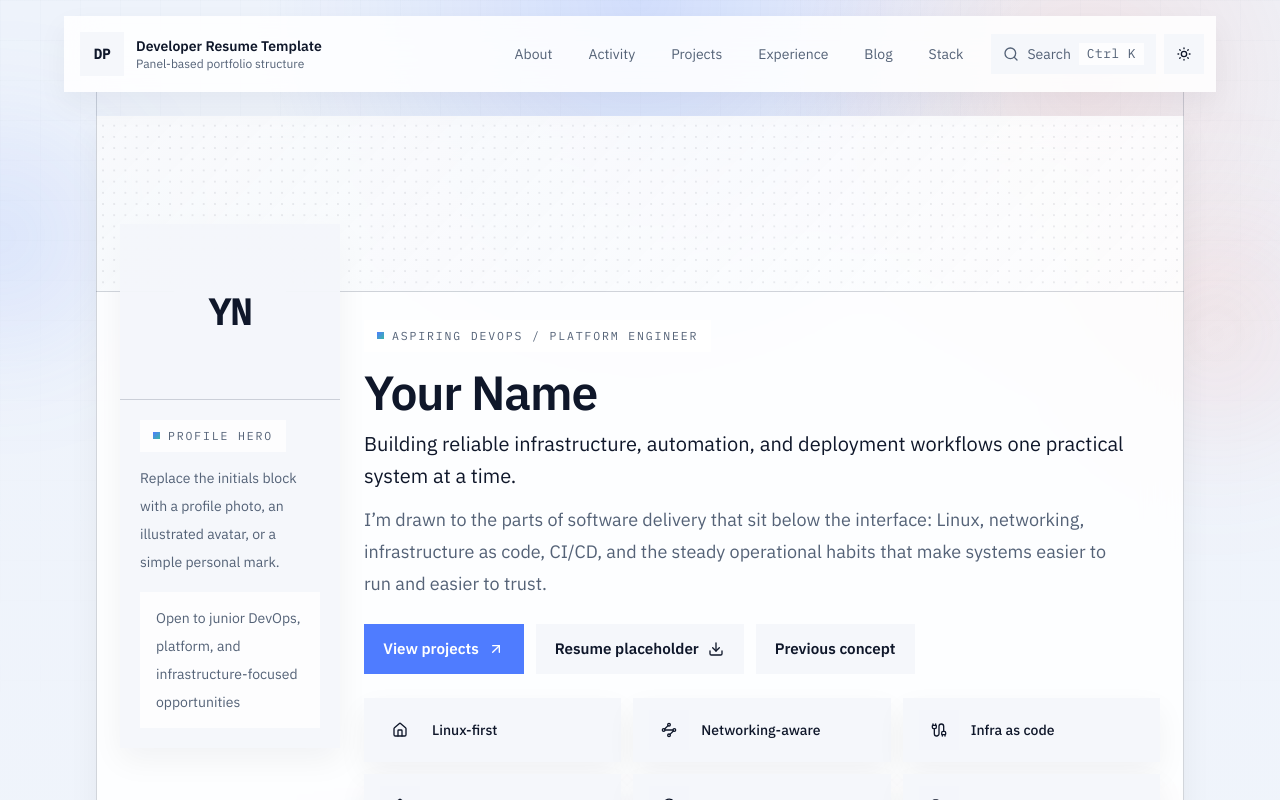
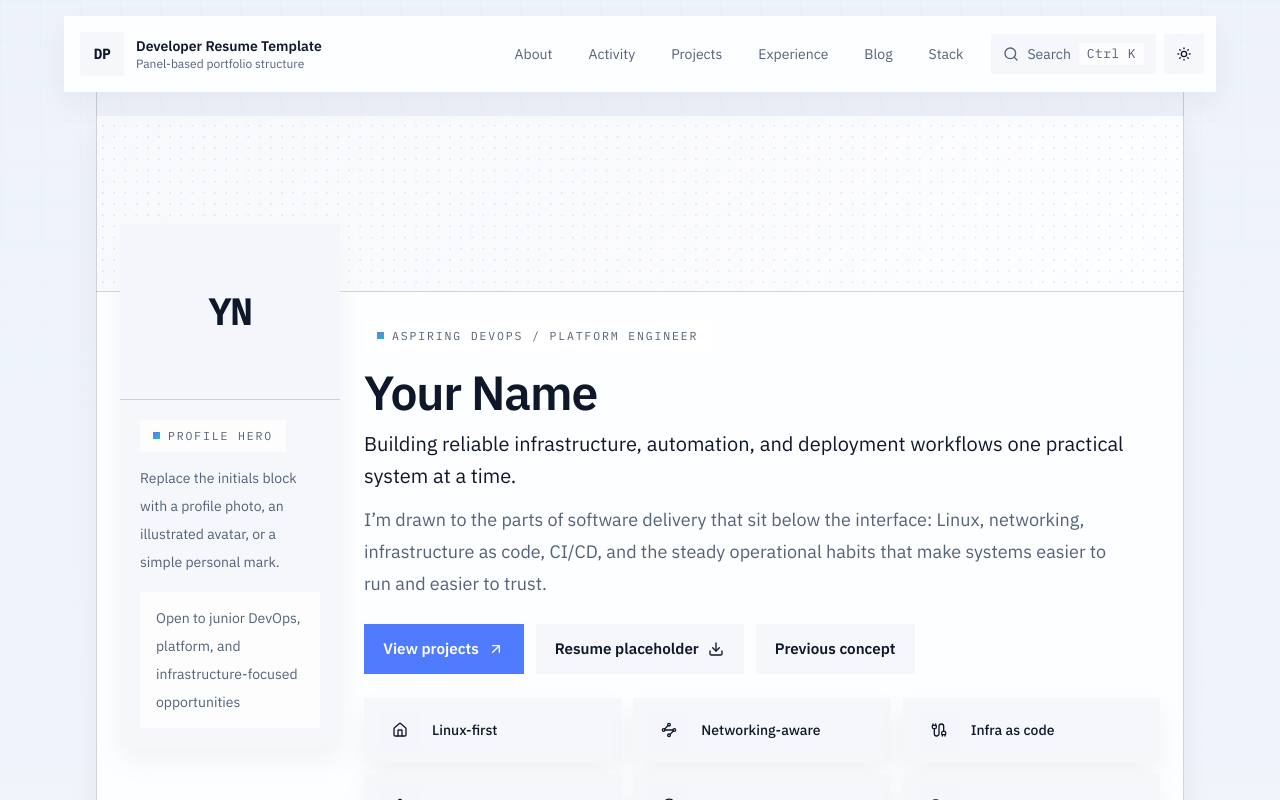
Before and after one commit to Sureinity/portfolio, a Next.js app: page / in a window 1280 px wide. Shown: the top 800 px of the page. Built offline with nearby package versions, Linux system fonts and the light colour scheme.

Commit message:
style(background): remove atmospheric glow patches
Keep the existing navy grid background treatment and remove only the colored glow overlays from the global background and homepage backdrop.

```diff
--- a/src/app/globals.css
+++ b/src/app/globals.css
@@ -50,8 +50,6 @@ html {
 body {
   min-height: 100vh;
   background:
-    radial-gradient(circle at top, rgba(79, 124, 255, 0.18), transparent 24rem),
-    radial-gradient(circle at 85% 10%, rgba(249, 115, 91, 0.12), transparent 20rem),
     linear-gradient(180deg, var(--background) 0%, color-mix(in srgb, var(--background) 92%, white 8%) 100%);
   color: var(--foreground);
   font-family: var(--font-ibm-plex-sans), sans-serif;
--- a/src/app/page.tsx
+++ b/src/app/page.tsx
@@ -30,12 +30,6 @@ import {
 export default function Home() {
   return (
     <div className="app-shell">
-      <div aria-hidden className="pointer-events-none absolute inset-0 -z-10 overflow-hidden">
-        <div className="animate-drift absolute left-[-8rem] top-24 h-64 w-64 rounded-full bg-[radial-gradient(circle,_rgba(79,124,255,0.24),_transparent_72%)] blur-3xl" />
-        <div className="animate-drift absolute right-[-5rem] top-44 h-72 w-72 rounded-full bg-[radial-gradient(circle,_rgba(249,115,91,0.18),_transparent_70%)] blur-3xl [animation-delay:1.8s]" />
-        <div className="animate-drift absolute bottom-16 left-1/3 h-72 w-72 rounded-full bg-[radial-gradient(circle,_rgba(57,182,166,0.18),_transparent_68%)] blur-3xl [animation-delay:3.2s]" />
-      </div>
-
       <SiteHeader navLinks={navLinks} paletteActions={paletteActions} />
 
       <main className="main-frame mx-auto flex max-w-6xl flex-col gap-0 px-4 pb-12 pt-6 sm:px-6 lg:px-8">
```
